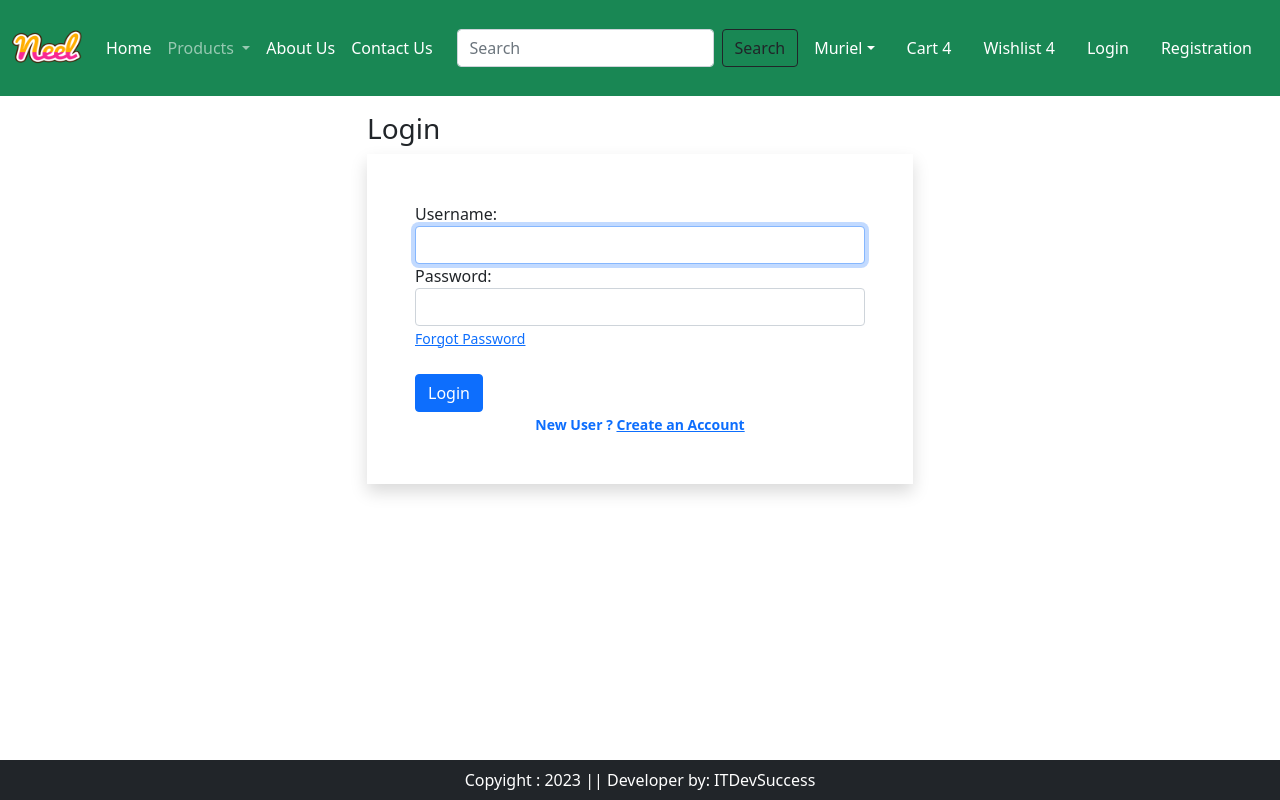
After one commit to DevSuccess/E-Commerce, a Django app: page /accounts/login/ in a window 1280 px wide. The commit adds this page. Run offline with Django 4.2, Linux system fonts and the light colour scheme; some libraries are stand-ins or nearby versions.

Commit message:
Ajout de forms et de models

```diff
--- /dev/null
+++ b/app/forms.py
@@ -0,0 +1,47 @@
+from django.contrib.auth.forms import UserCreationForm, AuthenticationForm, UsernameField, PasswordChangeForm
+from django import forms
+from django.contrib.auth.models import User
+
+
+class LoginForm(AuthenticationForm):
+    username = UsernameField(widget=forms.TextInput(
+        attrs={
+            'autofocus': 'True', 'class': 'form-control'
+        }
+    ))
+    password = forms.CharField(widget=forms.PasswordInput(
+        attrs={
+            'autocomplete': 'current-password', 'class': 'form-control'
+        }
+    ))
+
+
+class CustomerRegistration(UserCreationForm):
+    username = forms.CharField(widget=forms.TextInput(
+        attrs={
+            'autofocus': 'True', 'class': 'form-control'
+        }
+    ))
+    email = forms.EmailField(widget=forms.EmailInput(
+        attrs={
+            'class': 'form-control'
+        }
+    ))
+    password1 = forms.CharField(label='Password', widget=forms.PasswordInput(
+        attrs={
+            'class': 'form-control'
+        }
+    ))
+    password2 = forms.CharField(label='Confirm Password', widget=forms.PasswordInput(
+        attrs={
+            'class': 'form-control'
+        }
+    ))
+
+    class Meta:
+        model = User
+        fields = ['username', 'email', 'password1', 'password2']
+
+
+class PasswordRestForm(PasswordChangeForm):
+    pass
--- /dev/null
+++ b/app/templates/app/login.html
@@ -0,0 +1,30 @@
+{% extends 'base.html' %}
+{% load static %}
+{% block title %}Login{% endblock %}
+
+{% block main-content %}
+    <div class="container">
+        <div class="row my-3">
+            <div class="col-sm-6 offset-sm-3">
+                <h3>Login</h3>
+                <form action="" method="post" class="shadow p-5">
+                    {% csrf_token %}
+                    {% for fm in form %}
+                        {{ fm.label_tag }} {{ fm }}
+                        <small class="text-danger">{{ fm.errors |striptags }}</small>
+                    {% endfor %}
+                    <small><a href="{% url 'product:password-reset' %}">Forgot Password</a></small><br>
+                    <input type="submit" class="btn btn-primary mt-4" value="Login">
+                <div class="text-center text-primary fw-bold">
+                    <small>New User ? <a href="{% url 'product:customer-registration' %}">Create an Account</a></small>
+                </div>
+                {% if form.non_field_errors %}
+                    {% for error in form.non_field_errors %}
+                        <p class="alert alert-danger my-3">{{ error }}</p>
+                    {% endfor %}
+                {% endif %}
+                </form>
+            </div>
+        </div>
+    </div>
+{% endblock %}
--- a/app/urls.py
+++ b/app/urls.py
@@ -1,9 +1,10 @@
 from django.urls import path
 from django.conf import settings
 from django.conf.urls.static import static
+from django.contrib.auth import views as auth_view
 
 from . import views
-
+from . import forms
 
 app_name = 'product'
 urlpatterns = [
@@ -13,4 +14,13 @@ urlpatterns = [
     path('category/<slug:val>/', views.CategoryView.as_view(), name='category'),
     path('category-title/<val>/', views.CategoryTitle.as_view(), name='category-title'),
     path('product-detail/<int:id>/', views.ProductDetail.as_view(), name='product-detail'),
+
+    # login authentication
+    path('registration/', views.CustomerRegistrationView.as_view(), name='customer-registration'),
+    path('accounts/login/', auth_view.LoginView.as_view(
+        template_name='app/login.html',
+        authentication_form=forms.LoginForm), name='login'),
+    path('password-reset', auth_view.PasswordResetView.as_view(
+        template_name='app/password_reset.html',
+        form_class = forms.PasswordRestForm), name='password-reset')
 ] + static(settings.MEDIA_URL, document_root=settings.MEDIA_ROOT)
--- a/templates/base.html
+++ b/templates/base.html
@@ -70,10 +70,10 @@
                     <a href="" class="nav-link text-white">Wishlist 4</a>
                 </li>
                 <li class="nav-item mx-2">
-                    <a href="" class="nav-link text-white">Login</a>
+                    <a href="{% url 'product:login' %}" class="nav-link text-white">Login</a>
                 </li>
                 <li class="nav-item mx-2">
-                    <a href="" class="nav-link text-white">Registration</a>
+                    <a href="{% url 'product:customer-registration'%}" class="nav-link text-white">Registration</a>
                 </li>
             </ul>
         </div>
```
Also changed, not shown: app/templates/app/customer_registration.html (added, +36 -0 lines), app/templates/app/password_reset.html (added, +10 -0 lines), app/views.py (+18 -0 lines), db.sqlite3.
